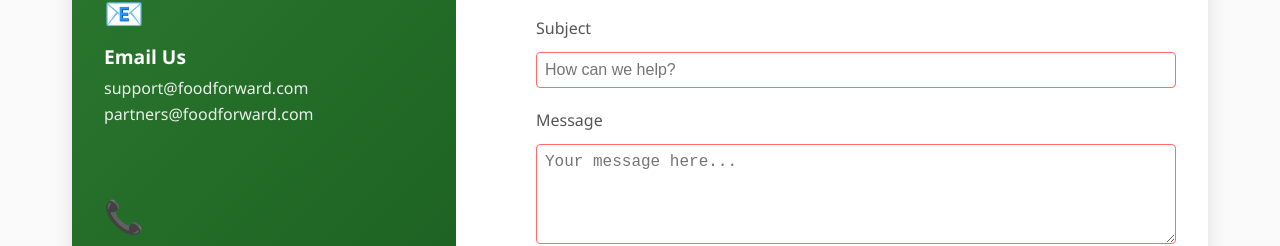
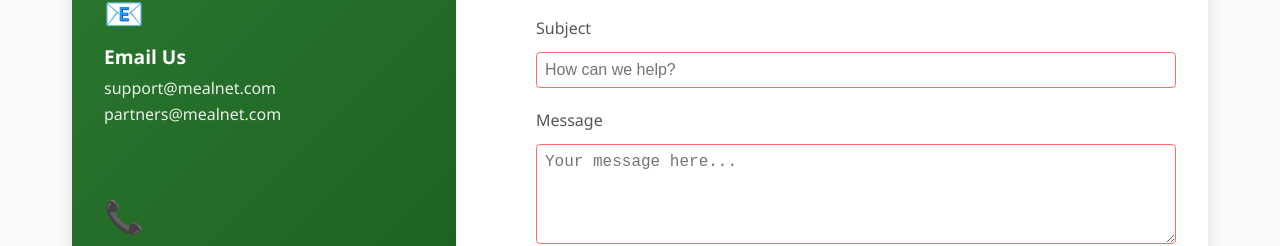
Before and after one commit to Arcricea/JAC-Hacks-25, a React (Create React App) app: page /contact in a window 1280 px wide. Shown: the part 599-845 px from the top of the page. Built offline with nearby package versions, Linux system fonts and the light colour scheme.

Commit message:
Update Contact.js

```diff
--- a/src/pages/Contact.js
+++ b/src/pages/Contact.js
@@ -47,7 +47,7 @@ const Contact = () => {
           <div className="info-item">
             <div className="info-icon">📧</div>
             <h3>Email Us</h3>
-            <p>support@foodforward.com<br />partners@foodforward.com</p>
+            <p>support@mealnet.com<br />partners@mealnet.com</p>
           </div>
 
           <div className="info-item">
```
